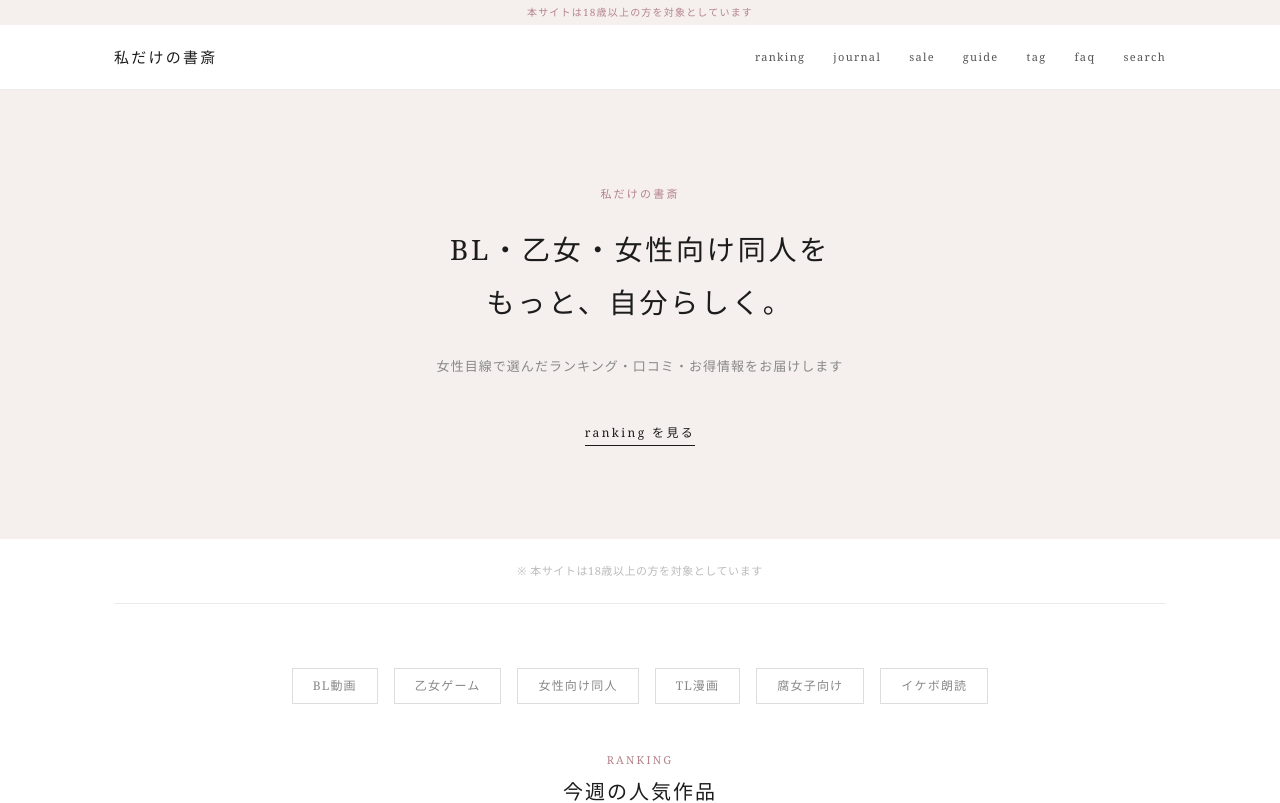
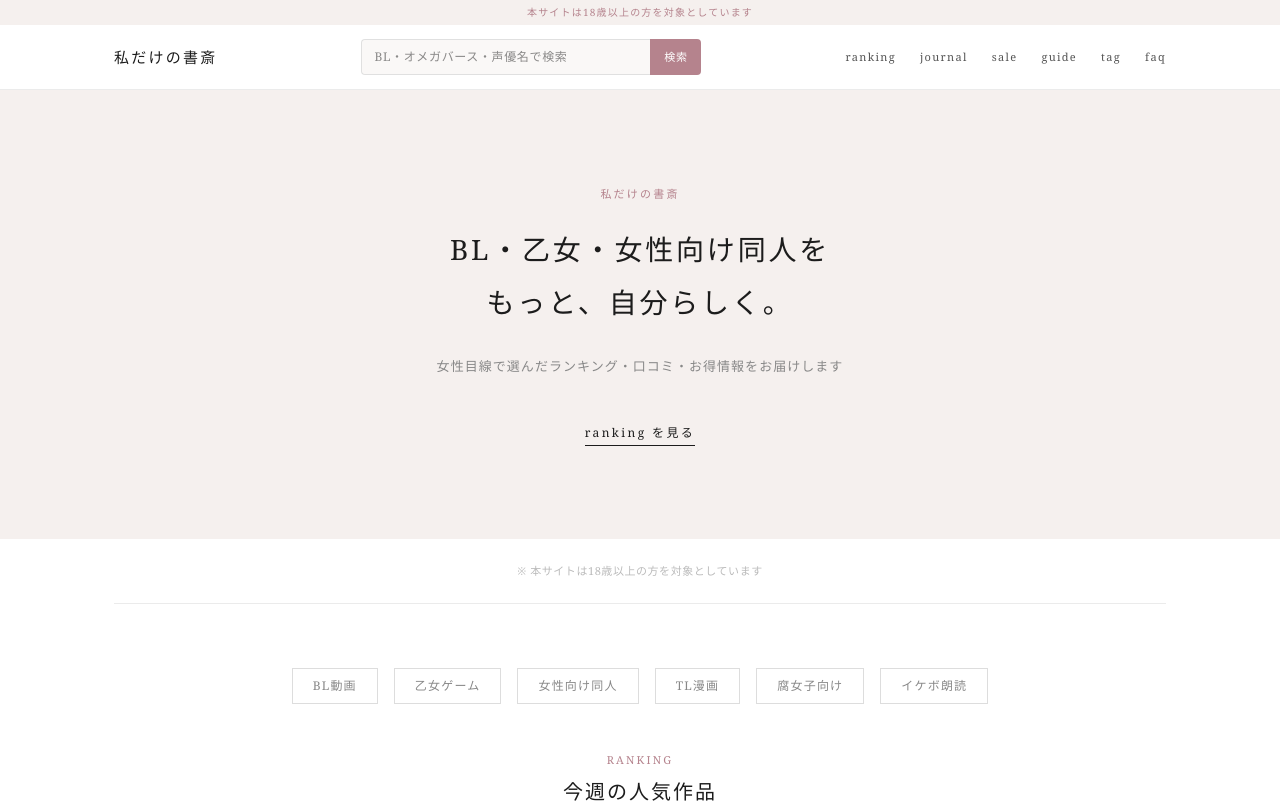
Before and after one commit to kyosukenishimura-creator/fanza-best-movies, a Next.js app: page / in a window 1280 px wide. Shown: the top 803 px of the page. Built offline with nearby package versions, Linux system fonts and the light colour scheme.

Commit message:
Header: replace toggle search with always-visible search bar
Co-Authored-By: Claude Sonnet 4.6 <noreply@anthropic.com>

```diff
--- a/src/components/Header.tsx
+++ b/src/components/Header.tsx
@@ -13,7 +13,6 @@ const navItems = [
 ];
 
 export default function Header() {
-  const [searchOpen, setSearchOpen] = useState(false);
   const [query, setQuery] = useState("");
   const router = useRouter();
 
@@ -21,64 +20,69 @@ export default function Header() {
     e.preventDefault();
     if (!query.trim()) return;
     router.push(`/blog?q=${encodeURIComponent(query.trim())}`);
-    setSearchOpen(false);
     setQuery("");
   };
 
   return (
     <header style={{ background: "#fff", borderBottom: "1px solid #ebebeb", position: "sticky", top: 0, zIndex: 100 }}>
-      {/* 上部：18歳確認バー */}
+      {/* 18歳確認バー */}
       <div style={{ background: "#f5f0ee", textAlign: "center", padding: "5px 0", fontSize: 10, color: "#b5838d", letterSpacing: "0.12em" }}>
         本サイトは18歳以上の方を対象としています
       </div>
 
-      <div style={{ maxWidth: 1100, margin: "0 auto", padding: "0 24px", display: "flex", alignItems: "center", justifyContent: "space-between", height: 64 }}>
+      <div style={{ maxWidth: 1100, margin: "0 auto", padding: "0 24px", display: "flex", alignItems: "center", justifyContent: "space-between", height: 64, gap: 32 }}>
 
         {/* ロゴ */}
-        <Link href="/" style={{ textDecoration: "none" }}>
+        <Link href="/" style={{ textDecoration: "none", flexShrink: 0 }}>
           <span style={{ color: "#1c1c1c", fontWeight: "400", fontSize: 15, letterSpacing: "0.15em", fontFamily: "Georgia, serif" }}>私だけの書斎</span>
         </Link>
 
+        {/* 常時表示の検索バー */}
+        <form onSubmit={handleSearch} style={{ flex: 1, maxWidth: 340, display: "flex", gap: 0 }}>
+          <input
+            type="text"
+            value={query}
+            onChange={(e) => setQuery(e.target.value)}
+            placeholder="BL・オメガバース・声優名で検索"
+            style={{
+              flex: 1,
+              padding: "8px 12px",
+              border: "1px solid #e0e0e0",
+              borderRight: "none",
+              borderRadius: "4px 0 0 4px",
+              fontSize: 12,
+              color: "#1c1c1c",
+              outline: "none",
+              background: "#faf8f7",
+            }}
+          />
+          <button
+            type="submit"
+            style={{
+              padding: "8px 14px",
+              background: "#b5838d",
+              color: "#fff",
+              border: "none",
+              borderRadius: "0 4px 4px 0",
+              fontSize: 11,
+              cursor: "pointer",
+              letterSpacing: "0.05em",
+              flexShrink: 0,
+            }}
+          >
+            検索
+          </button>
+        </form>
+
         {/* ナビ */}
-        <nav style={{ display: "flex", gap: 28, alignItems: "center" }}>
+        <nav style={{ display: "flex", gap: 24, alignItems: "center", flexShrink: 0 }}>
           {navItems.map((item) => (
             <Link key={item.href} href={item.href} style={{ color: "#555", textDecoration: "none", fontSize: 11, letterSpacing: "0.12em" }}>
               {item.label}
             </Link>
           ))}
-
-          {/* 検索ボタン */}
-          <button
-            onClick={() => setSearchOpen(!searchOpen)}
-            style={{ background: "none", border: "none", cursor: "pointer", color: searchOpen ? "#b5838d" : "#555", fontSize: 11, letterSpacing: "0.12em", padding: 0, fontFamily: "inherit" }}
-            aria-label="検索"
-          >
-            {searchOpen ? "close" : "search"}
-          </button>
         </nav>
       </div>
-
-      {/* 検索バー（展開時） */}
-      {searchOpen && (
-        <div style={{ borderTop: "1px solid #f0f0f0", background: "#faf8f7", padding: "16px 24px" }}>
-          <form onSubmit={handleSearch} style={{ maxWidth: 600, margin: "0 auto", display: "flex", gap: 10 }}>
-            <input
-              autoFocus
-              type="text"
-              value={query}
-              onChange={(e) => setQuery(e.target.value)}
-              placeholder="BL、オメガバース、声優名などで検索…"
-              style={{ flex: 1, padding: "10px 14px", border: "1px solid #e0e0e0", borderRadius: 4, fontSize: 13, color: "#1c1c1c", outline: "none", background: "#fff" }}
-            />
-            <button
-              type="submit"
-              style={{ padding: "10px 20px", background: "#1c1c1c", color: "#fff", border: "none", borderRadius: 4, fontSize: 11, letterSpacing: "0.1em", cursor: "pointer" }}
-            >
-              検索
-            </button>
-          </form>
-        </div>
-      )}
     </header>
   );
 }
```
